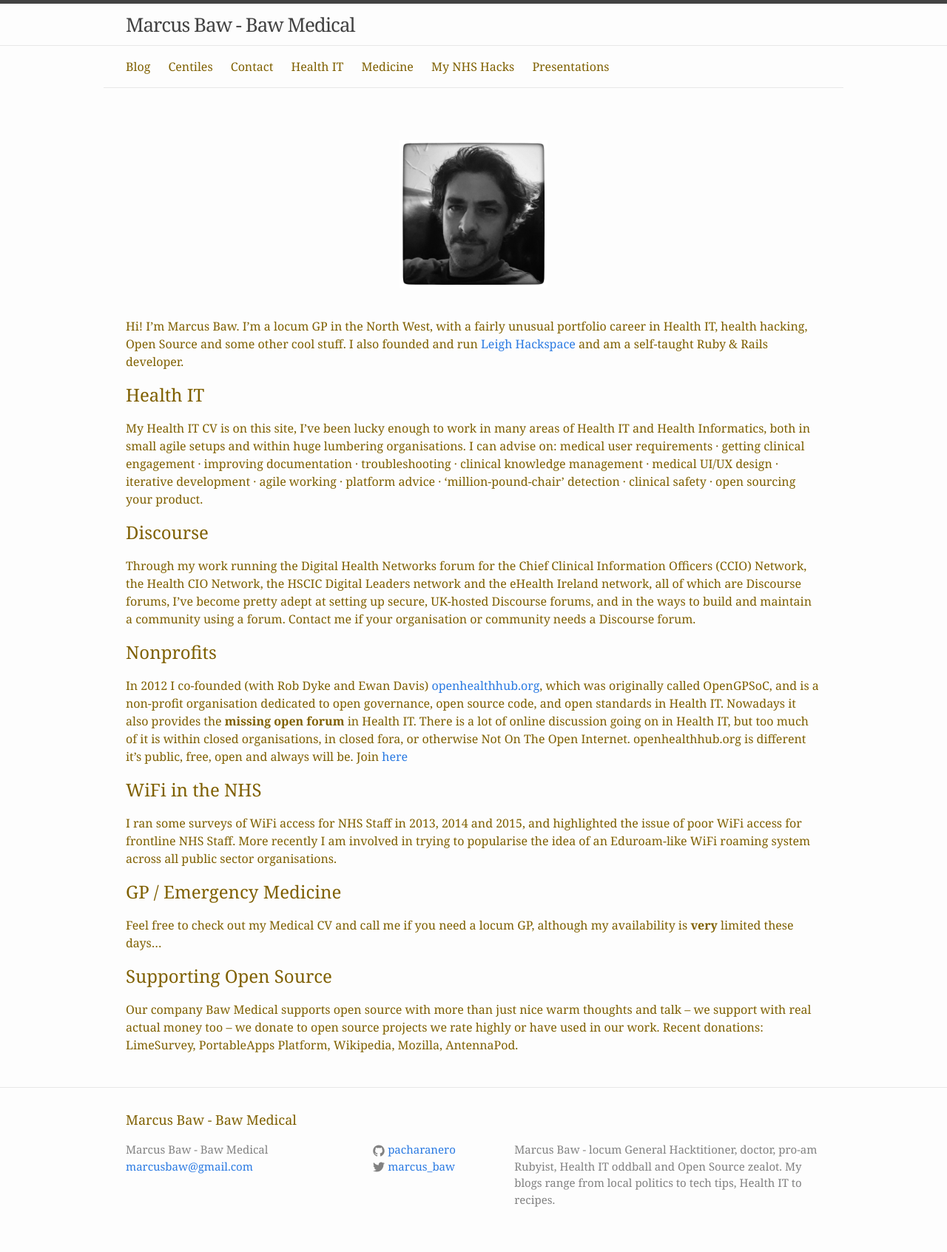
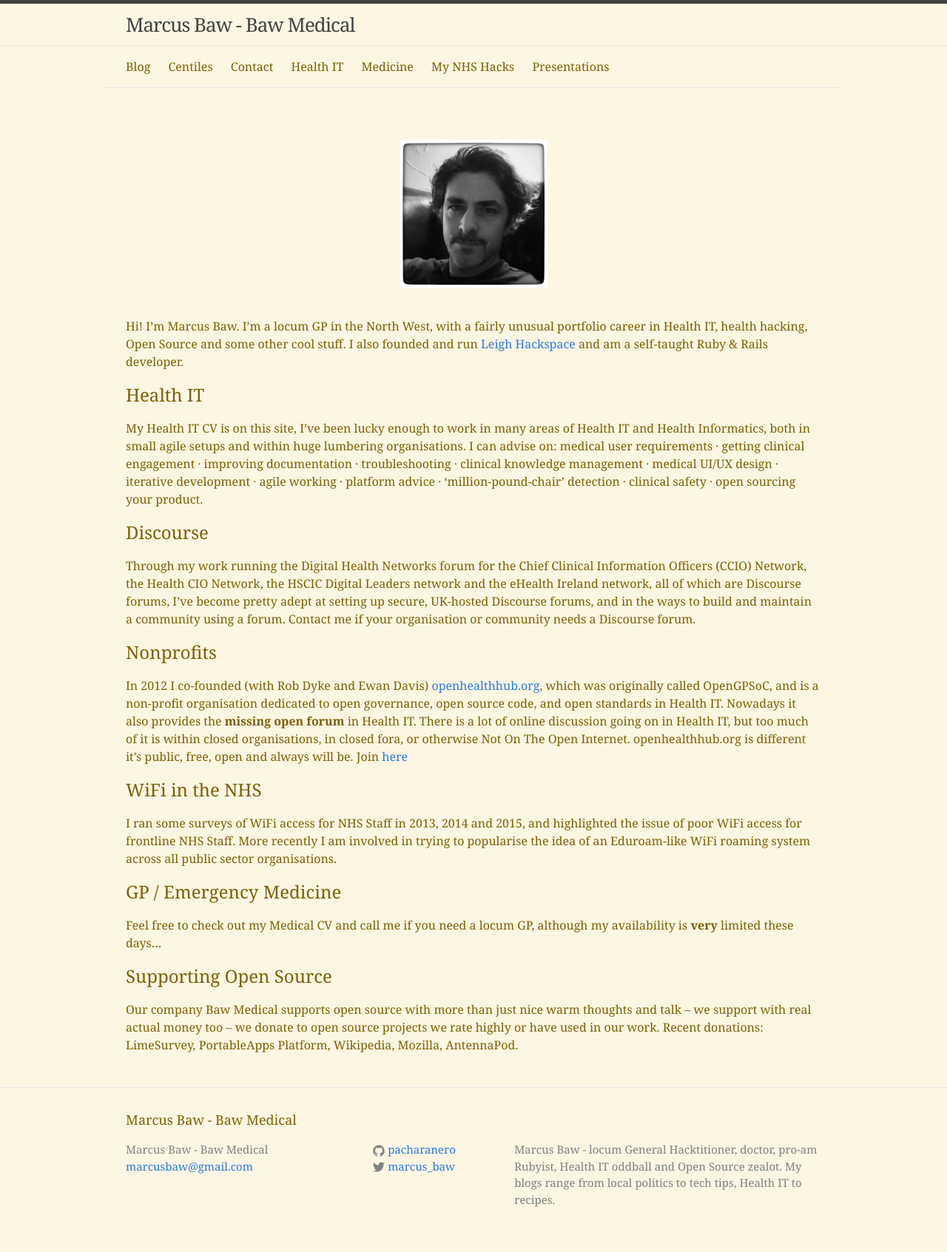
Before and after one commit to pacharanero/pacharanero.github.io, a Jekyll site: the page built from index.md, in a window 1280 px wide. Shown: the whole page at 74% size. Built offline with Jekyll 4.4.1, drawn with Linux system fonts in a browser that asks for light colours.

Commit message:
changed background colour

```diff
--- a/css/main.scss
+++ b/css/main.scss
@@ -14,7 +14,7 @@ $base-line-height: 1.5;
 $spacing-unit:     30px;
 
 $text-color:       #7F6000;
-$background-color: #fdfdfd;
+$background-color: #FDF6E3;
 $brand-color:      #2a7ae2;
 
 $grey-color:       #828282;
```
